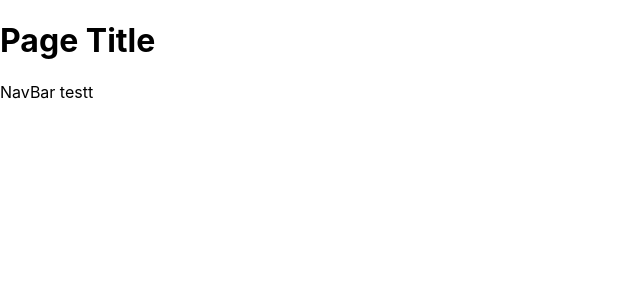
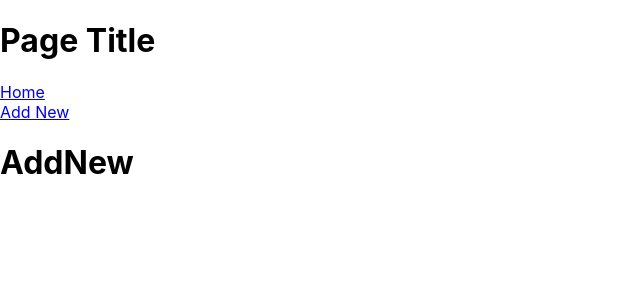
Before and after one commit to nozumaz/creature-collection, a React (Create React App) app: page /add in a window 1280 px wide. Shown: the top 300 px of the page, without its empty margins (0-640 px from the left). Built offline with nearby package versions, Linux system fonts and the light colour scheme.

Commit message:
Home.js and AddNew.js change based on address, navigation bar seems to be having issues with not routing currently.

```diff
--- /dev/null
+++ b/src/components/AddNew.js
@@ -0,0 +1,7 @@
+import React from "react";
+
+function AddNew() {
+  return <h1>AddNew</h1>;
+}
+
+export default AddNew;
--- a/src/components/App.js
+++ b/src/components/App.js
@@ -2,16 +2,18 @@ import React from "react";
 import { BrowserRouter, Route, Switch } from "react-router-dom";
 import NavBar from "./NavBar";
 import Home from "./Home";
-
+import AddNew from "./AddNew";
 
 function App() {
-
     return (
         <div>
             <h1>Page Title</h1>
             <NavBar />
             <BrowserRouter>
                 <Switch>
+                    <Route exact path="/add">
+                        <AddNew />
+                    </Route>
                     <Route exact path="/">
                         <Home />
                     </Route>
--- a/src/components/NavBar.js
+++ b/src/components/NavBar.js
@@ -1,11 +1,15 @@
 import React from "react";
-//import { NavLink } from "react-router-dom";
+import { BrowserRouter, NavLink } from "react-router-dom";
 
 function NavBar() {
   return (
-  <div className="navbar">
-        <p>NavBar testt</p>
-      </div>
+    <div className="navbar">
+      <BrowserRouter>
+        <NavLink className="nav-link" exact to="/">Home</NavLink>
+        <br />
+        <NavLink className="nav=link" exact to="/add">Add New</NavLink>
+      </BrowserRouter>
+    </div>
   );
 }
 export default NavBar;
```
